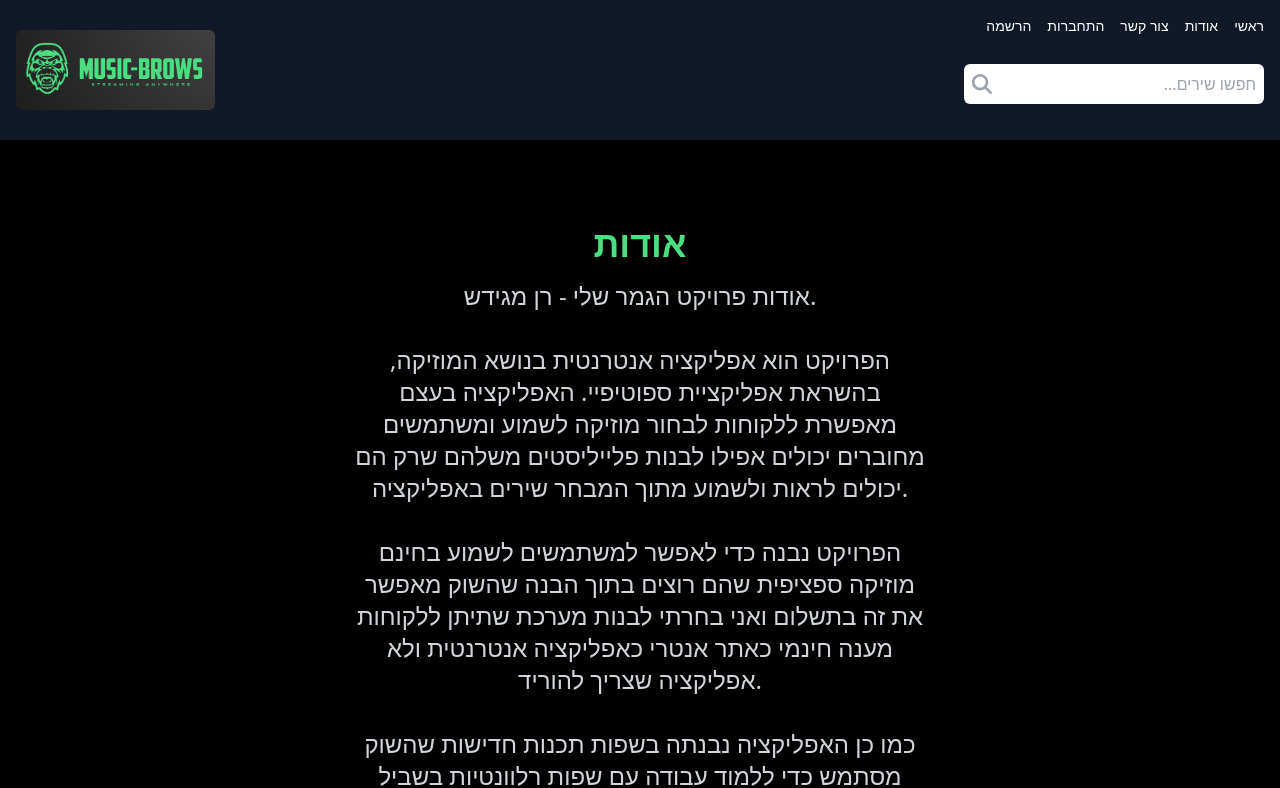
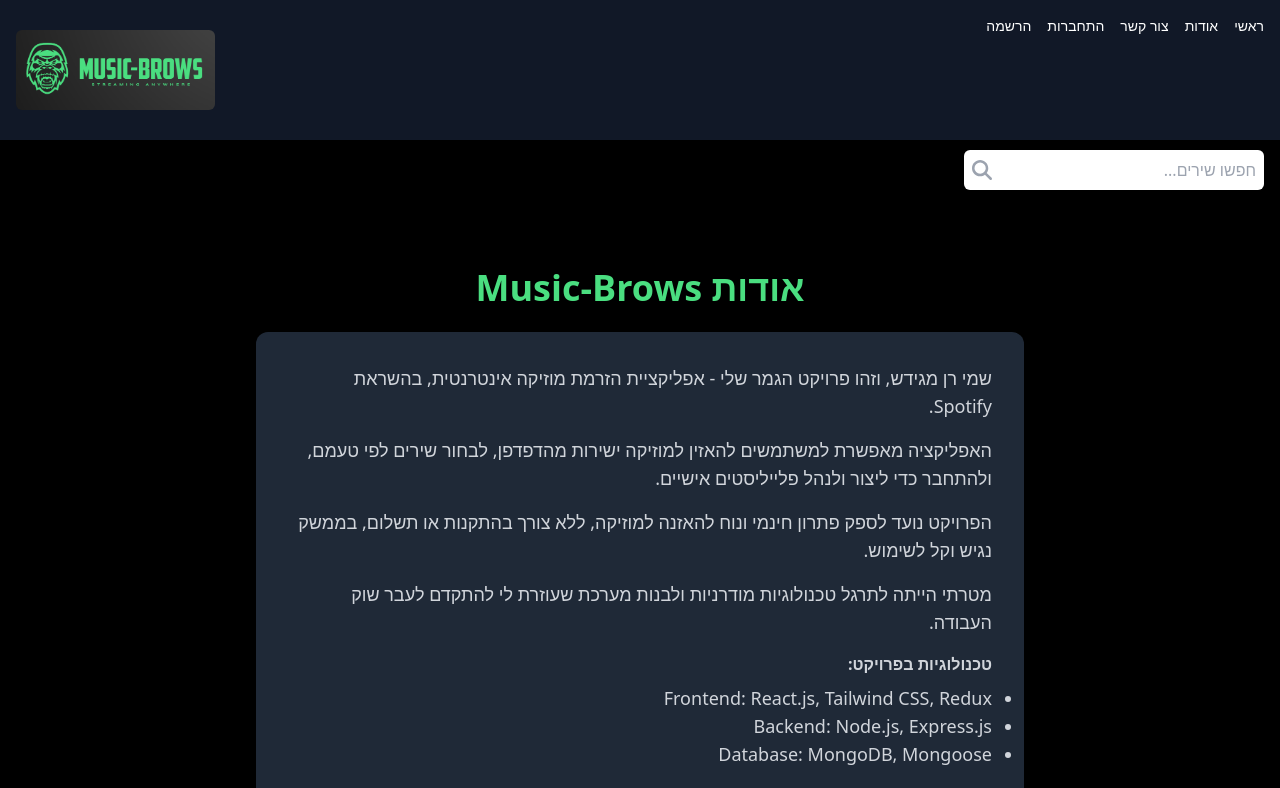
Before and after one commit to Timon7088/MusicBrowsProj, a React (Vite) app in the folder music-streaming-client/: page /About in a window 1280 px wide. Shown: the top 788 px of the page. Built offline with nearby package versions, Linux system fonts and the light colour scheme; the HTML template or start-up script is replaced by a standard one.

Commit message:
about changes

```diff
--- a/music-streaming-client/src/components/Header.jsx
+++ b/music-streaming-client/src/components/Header.jsx
@@ -10,7 +10,8 @@ export default function Header() {
 
   return (
     <>
-      <header className="relative bg-gray-900 text-white px-4 py-6 shadow-md min-h-[140px]">
+      {/* Header sticky */}
+      <header className="sticky top-0 z-50 bg-gray-900 text-white px-4 py-6 shadow-md min-h-[140px]">
         {/* לוגו */}
         <div className="absolute left-4 top-1/2 transform -translate-y-1/2 z-10">
           <img
@@ -55,12 +56,29 @@ export default function Header() {
             </button>
           )}
         </nav>
+      </header>
 
-        {/* תפריט סרגל ראשי במובייל */}
+      {/* חיפוש במובייל - מוצג מתחת להדר */}
+      {mobileSearchOpen && (
+        <div className="sticky top-[140px] z-40 bg-gray-800 w-full px-4 py-3 flex justify-center" dir="rtl">
+          <div className="relative w-full max-w-[300px]">
+            <input
+              type="text"
+              placeholder="חפשו שירים..."
+              className="w-full p-2 pl-10 rounded-md text-black focus:outline-none"
+            />
+            <FontAwesomeIcon
+              icon={faSearch}
+              className="absolute left-2 top-1/2 transform -translate-y-1/2 text-gray-400 h-5 w-5"
+            />
+          </div>
+        </div>
+      )}
+
+      {/* תפריט סרגל ראשי במובייל */}
+      {menuOpen && (
         <div
-          className={`absolute top-20 right-4 w-48 bg-black text-white shadow-lg rounded-md p-4 z-50 transition-all duration-300 transform origin-top ${
-            menuOpen ? "opacity-100 scale-100" : "opacity-0 scale-95 pointer-events-none"
-          }`}
+          className="sticky top-[140px] z-50 bg-black text-white shadow-lg rounded-md p-4 w-48 mx-4 mt-2 ml-auto"
           dir="rtl"
         >
           <ul className="flex flex-col space-y-2">
@@ -81,35 +99,15 @@ export default function Header() {
             )}
           </ul>
         </div>
+      )}
 
-        {/* חיפוש בדסקטופ */}
-        <div className="hidden md:block absolute right-4 top-16 w-full max-w-[300px] sm:max-w-[300px] z-20" dir="rtl">
-          <div className="relative">
-            <input
-              type="text"
-              placeholder="חפשו שירים..."
-              className="w-[170px] sm:w-[200px] md:w-[300px] p-2 pl-10 rounded-md text-black focus:outline-none"
-            />
-            <FontAwesomeIcon
-              icon={faSearch}
-              className="absolute left-2 top-1/2 transform -translate-y-1/2 text-gray-400 h-5 w-5"
-            />
-          </div>
-        </div>
-      </header>
-
-      {/* חיפוש במובייל */}
-      <div
-        className={`w-full px-4 py-3 bg-gray-800 flex justify-center z-40 transition-all duration-300 transform origin-top ${
-          mobileSearchOpen ? "translate-y-0 opacity-100" : "-translate-y-4 opacity-0 pointer-events-none"
-        }`}
-        dir="rtl"
-      >
-        <div className="relative w-full max-w-[300px]">
+      {/* חיפוש בדסקטופ */}
+      <div className="hidden md:block absolute right-4 top-[150px] w-full max-w-[300px] z-20" dir="rtl">
+        <div className="relative">
           <input
             type="text"
             placeholder="חפשו שירים..."
-            className="w-full p-2 pl-10 rounded-md text-black focus:outline-none"
+            className="w-[170px] sm:w-[200px] md:w-[300px] p-2 pl-10 rounded-md text-black focus:outline-none"
           />
           <FontAwesomeIcon
             icon={faSearch}
--- a/music-streaming-client/src/pages/About.jsx
+++ b/music-streaming-client/src/pages/About.jsx
@@ -1,29 +1,36 @@
 export default function About() {
   return (
-      <div className="min-h-screen flex flex-col items-center justify-center bg-black text-white">
-      <h1 className="text-4xl font-bold text-green-400 mb-4">אודות</h1>
-      <p className="max-w-xl text-center text-gray-300 text-2xl">
-        אודות פרויקט הגמר שלי - רן מגידש.
-        <br />
-        <br />
-        הפרויקט הוא אפליקציה אנטרנטית בנושא המוזיקה, בהשראת אפליקציית ספוטיפיי.
-        האפליקציה בעצם מאפשרת ללקוחות לבחור מוזיקה לשמוע ומשתמשים מחוברים יכולים אפילו לבנות פלייליסטים משלהם שרק הם יכולים לראות ולשמוע מתוך המבחר שירים באפליקציה.
-        <br />
-        <br />
-        הפרויקט נבנה כדי לאפשר למשתמשים לשמוע בחינם מוזיקה ספציפית שהם רוצים בתוך הבנה שהשוק מאפשר את זה בתשלום ואני בחרתי לבנות מערכת שתיתן ללקוחות מענה חינמי כאתר אנטרי כאפליקציה אנטרנטית ולא אפליקציה שצריך להוריד.
-        <br />
-        <br />
-        כמו כן האפליקציה נבנתה בשפות תכנות חדישות שהשוק מסתמש כדי ללמוד עבודה עם שפות רלוונטיות בשביל שיפור היכולות שלי לשוק העבודה לאחר הלימודים.
-        <br />
-        <br />
-        React.js, node.js, MongoDB
-        <br />
-        <br />
-        גם היה שימוש בעזרים כגון:
-        <br />
-        <br />
-        Tailwind.css , Express.js, Redux, Mongoose
-      </p>
+    <div className="min-h-screen flex flex-col items-center justify-center bg-black text-white px-4 sm:px-6 lg:px-8">
+      <h1 className="text-3xl sm:text-4xl font-bold text-green-400 mb-6 text-center" dir="rtl">אודות Music-Brows</h1>
+
+      <div className="bg-gray-800 p-4 sm:p-6 md:p-8 rounded-xl w-full max-w-3xl text-right text-gray-300 leading-relaxed" dir="rtl">
+        <p className="mb-4 text-sm sm:text-base md:text-lg">
+          שמי רן מגידש, וזהו פרויקט הגמר שלי - אפליקציית הזרמת מוזיקה אינטרנטית, בהשראת Spotify.
+        </p>
+
+        <p className="mb-4 text-sm sm:text-base md:text-lg">
+          האפליקציה מאפשרת למשתמשים להאזין למוזיקה ישירות מהדפדפן, לבחור שירים לפי טעמם, ולהתחבר כדי ליצור ולנהל פלייליסטים אישיים.
+        </p>
+
+        <p className="mb-4 text-sm sm:text-base md:text-lg">
+          הפרויקט נועד לספק פתרון חינמי ונוח להאזנה למוזיקה, ללא צורך בהתקנות או תשלום, בממשק נגיש וקל לשימוש.
+        </p>
+
+        <p className="mb-4 text-sm sm:text-base md:text-lg">
+          מטרתי הייתה לתרגל טכנולוגיות מודרניות ולבנות מערכת שעוזרת לי להתקדם לעבר שוק העבודה.
+        </p>
+
+        <p className="mb-2 font-semibold text-sm sm:text-base">טכנולוגיות בפרויקט:</p>
+        <ul className="list-disc pr-0 pl-6 mb-4 text-sm sm:text-base md:text-lg text-right">
+          <li>Frontend: React.js, Tailwind CSS, Redux</li>
+          <li>Backend: Node.js, Express.js</li>
+          <li>Database: MongoDB, Mongoose</li>
+        </ul>
+
+        <p className="text-sm sm:text-base md:text-lg">
+          הדגש המרכזי בפרויקט הוא חווית משתמש – ממשק מודרני, מהיר ונוח לכל משתמש.
+        </p>
+      </div>
     </div>
   );
 }
```
